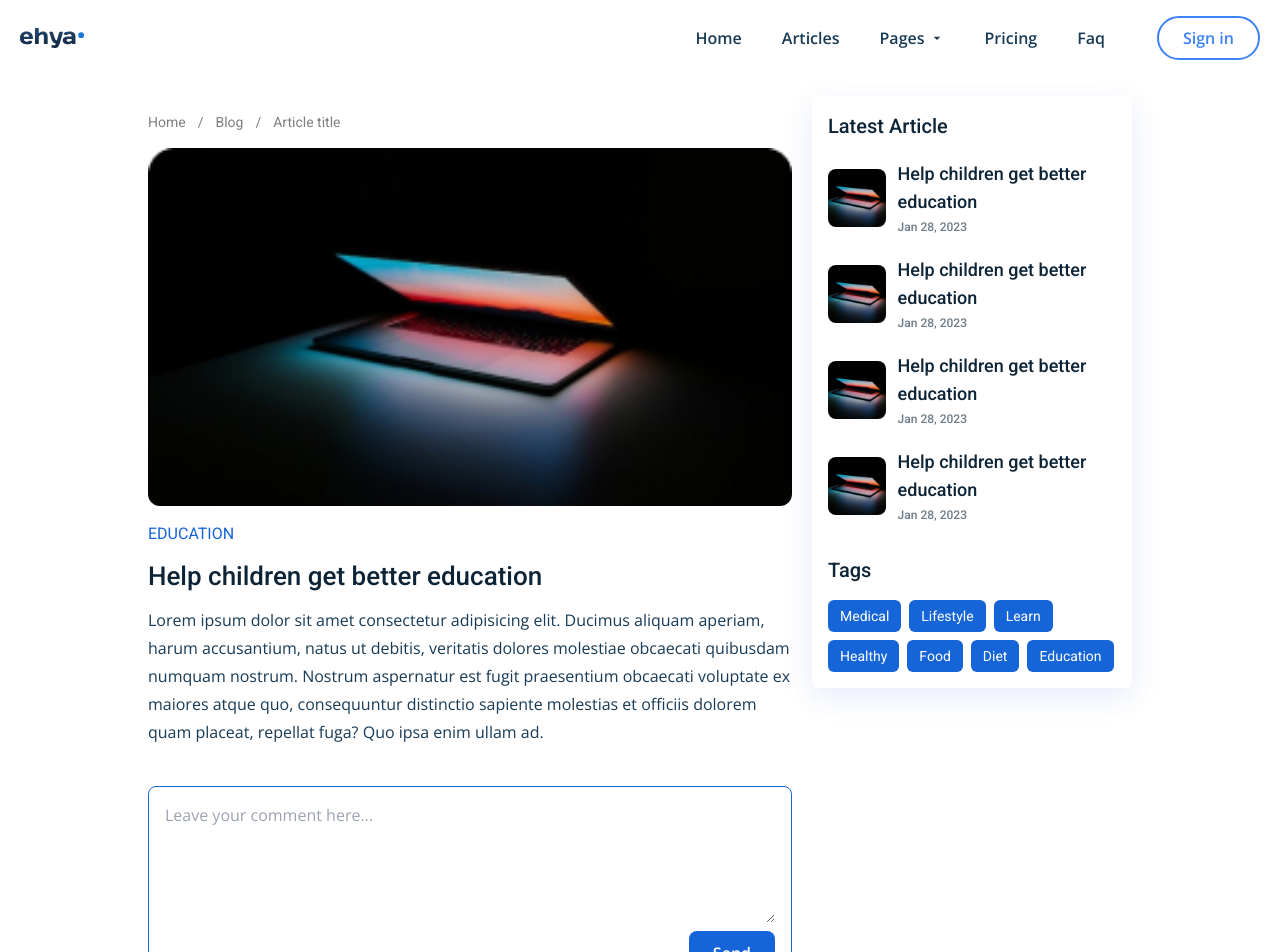
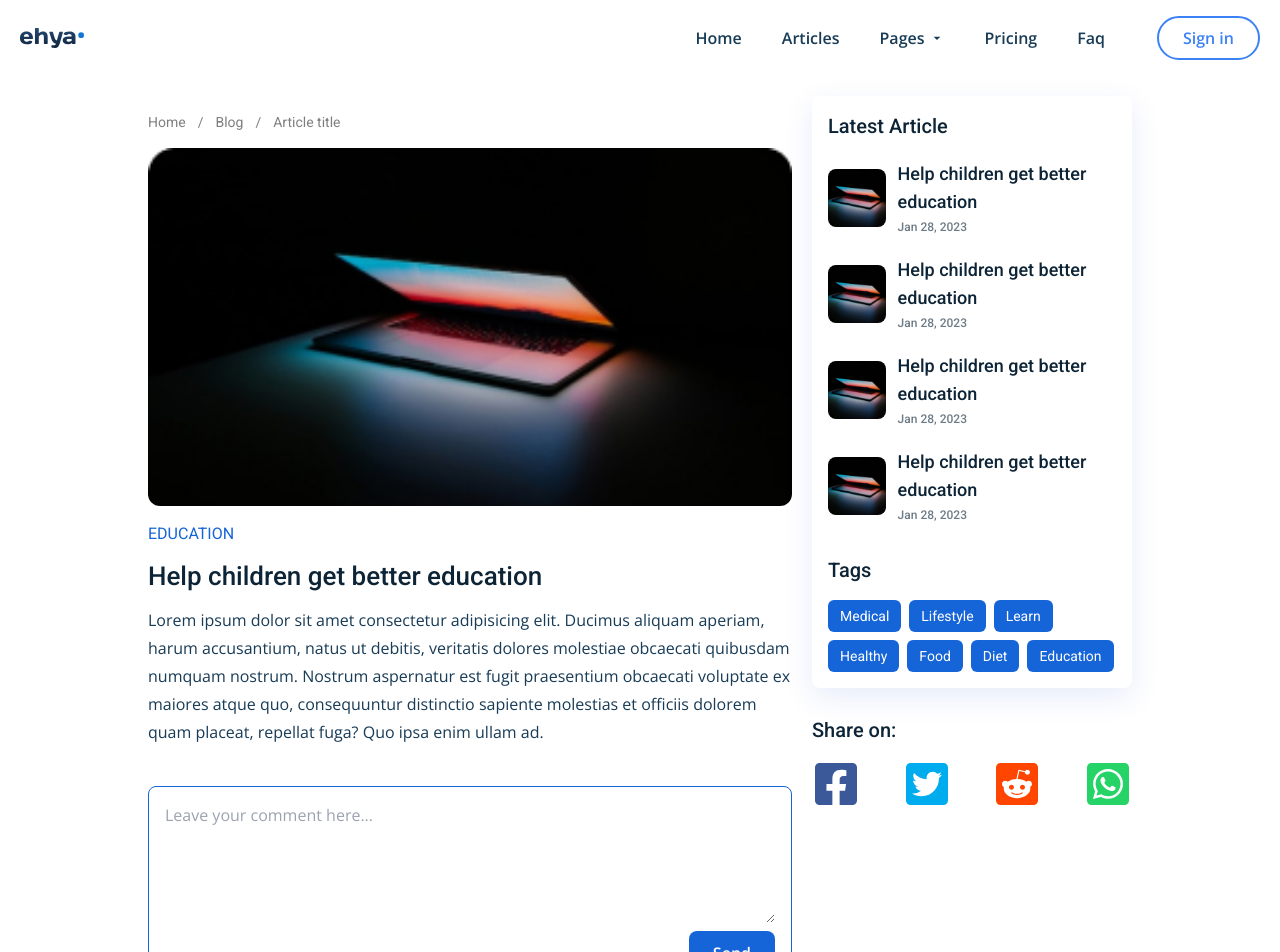
Before and after one commit to zazaD3m/blog, a React app in the folder frontend/: page /blog/1 in a window 1280 px wide. Shown: the top 952 px of the page. Built offline with nearby package versions, Linux system fonts and the light colour scheme; the HTML template or start-up script is replaced by a standard one.

Commit message:
added social media buttons component for sharing post

```diff
--- /dev/null
+++ b/frontend/src/components/SocialShareButtons.jsx
@@ -0,0 +1,42 @@
+import {
+  FaFacebookSquare,
+  FaRedditSquare,
+  FaTwitterSquare,
+  FaWhatsappSquare,
+} from "react-icons/fa";
+
+const SocialShareButtons = ({ url, title }) => {
+  return (
+    <div className="w-full flex justify-between">
+      <a
+        target="_blank"
+        rel="noreferrer"
+        href={`https://www.facebook.com/dialog/share?app_id=316706954127093&display=popup&href=${url}`}
+      >
+        <FaFacebookSquare className="text-[#3b5998] w-12 h-auto" />
+      </a>
+      <a
+        target="_blank"
+        rel="noreferrer"
+        href={`https://twitter.com/intent/tweet?url=${url}`}
+      >
+        <FaTwitterSquare className="text-[#00acee] w-12 h-auto" />
+      </a>
+      <a
+        target="_blank"
+        rel="noreferrer"
+        href={`http://www.reddit.com/submit?url=${url}&title=${title}`}
+      >
+        <FaRedditSquare className="text-[#ff4500] w-12 h-auto" />
+      </a>
+      <a
+        target="_blank"
+        rel="noreferrer"
+        href={`https://api.whatsapp.com/send/?text=${url}`}
+      >
+        <FaWhatsappSquare className="text-[#25D366] w-12 h-auto" />
+      </a>
+    </div>
+  );
+};
+export default SocialShareButtons;
--- a/frontend/src/components/comments/Comment.jsx
+++ b/frontend/src/components/comments/Comment.jsx
@@ -35,7 +35,7 @@ const Comment = ({
         className="w-9 h-9 object-cover rounded-full"
       />
       <div className="flex-1 flex flex-col">
-        <h5 className="font-bold text-dark-hard text-xs">
+        <h5 className="font-bold text-dark-hard text-xs lg:text-sm ">
           {comment.user.name}
         </h5>
         <span className="text-xs text-dark-light">
--- a/frontend/src/components/comments/CommentForm.jsx
+++ b/frontend/src/components/comments/CommentForm.jsx
@@ -23,7 +23,7 @@ const CommentForm = ({
           value={value}
           onChange={(e) => setValue(e.target.value)}
         />
-        <div className="flex items-center gap-x-2 pt-2">
+        <div className="flex flex-col-reverse gap-y-2 items-center gap-x-2 pt-2 min-[420px]:flex-row">
           {formCancelHandler && (
             <button
               onClick={formCancelHandler}
--- a/frontend/src/pages/articleDetail/ArticleDetailPage.jsx
+++ b/frontend/src/pages/articleDetail/ArticleDetailPage.jsx
@@ -4,6 +4,7 @@ import MainLayout from "../../components/MainLayout";
 import { images } from "../../constants";
 import SuggestedPosts from "./container/SuggestedPosts";
 import CommentsContainer from "../../components/comments/CommentsContainer";
+import SocialShareButtons from "../../components/SocialShareButtons";
 
 const breadCrumbsData = [
   {
@@ -89,12 +90,27 @@ const ArticleDetailPage = () => {
           </div>
           <CommentsContainer className="mt-10" loggedInUserId="a" />
         </article>
+        <div>
           <SuggestedPosts
             header="Latest Article"
             posts={postsData}
             tags={tagsData}
             className="mt-8 lg:mt-0 lg:max-w-xs"
           />
+          <div className="mt-7">
+            <h2 className="font-roboto font-medium text-dark-hard mb-4 md:text-xl">
+              Share on:
+            </h2>
+            <SocialShareButtons
+              url={encodeURI(
+                "https://moonfo.com/post/client-side-and-server-side-explanation"
+              )}
+              title={encodeURIComponent(
+                "Client-side and Server-side explanation"
+              )}
+            />
+          </div>
+        </div>
       </section>
     </MainLayout>
   );
```
Lines whose indentation alone changed are shown as unchanged.
